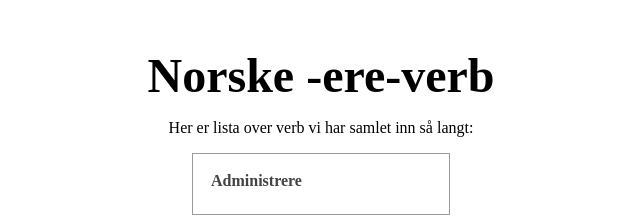
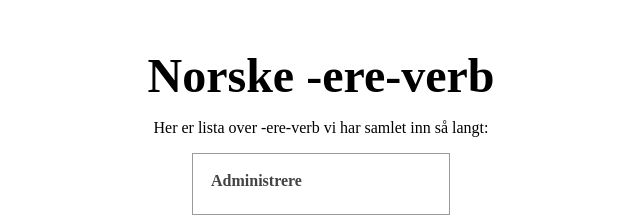
Before and after one commit to ereverb-no/ereverb.no, a Next.js app: page /lista in a window 1280 px wide. Shown: the top 217 px of the page, without its empty margins (319-959 px from the left). Built offline with nearby package versions, Linux system fonts and the light colour scheme.

Commit message:
Clarify what type of verbs we are collecting

```diff
--- a/pages/lista.tsx
+++ b/pages/lista.tsx
@@ -11,7 +11,7 @@ const Index = () => (
     <div>
       <h1 className='title'>Norske -ere-verb</h1>
       <p className='description'>
-        Her er lista over verb vi har samlet inn så langt:
+        Her er lista over -ere-verb vi har samlet inn så langt:
       </p>
 
       <div className='row'>
```
